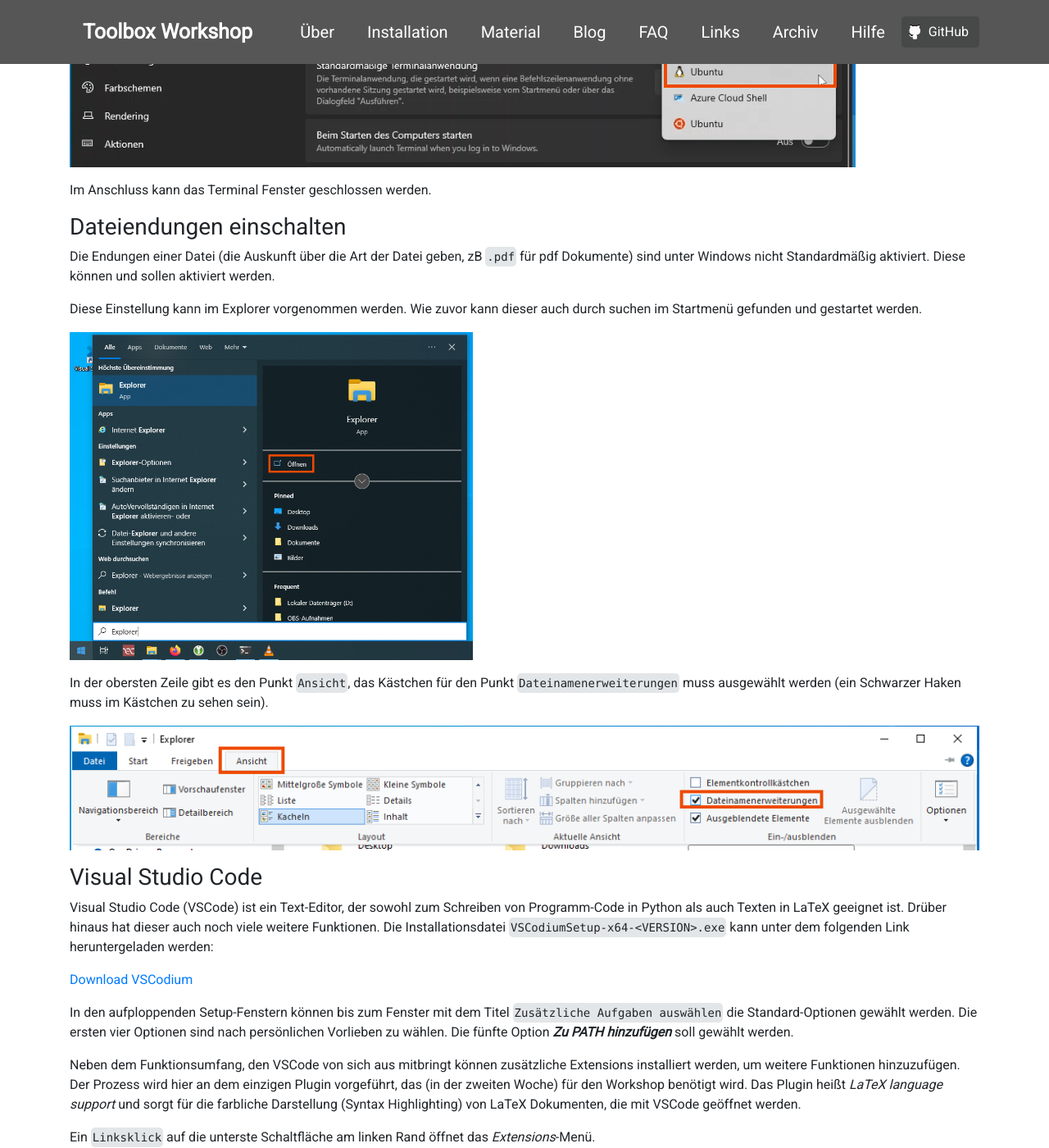
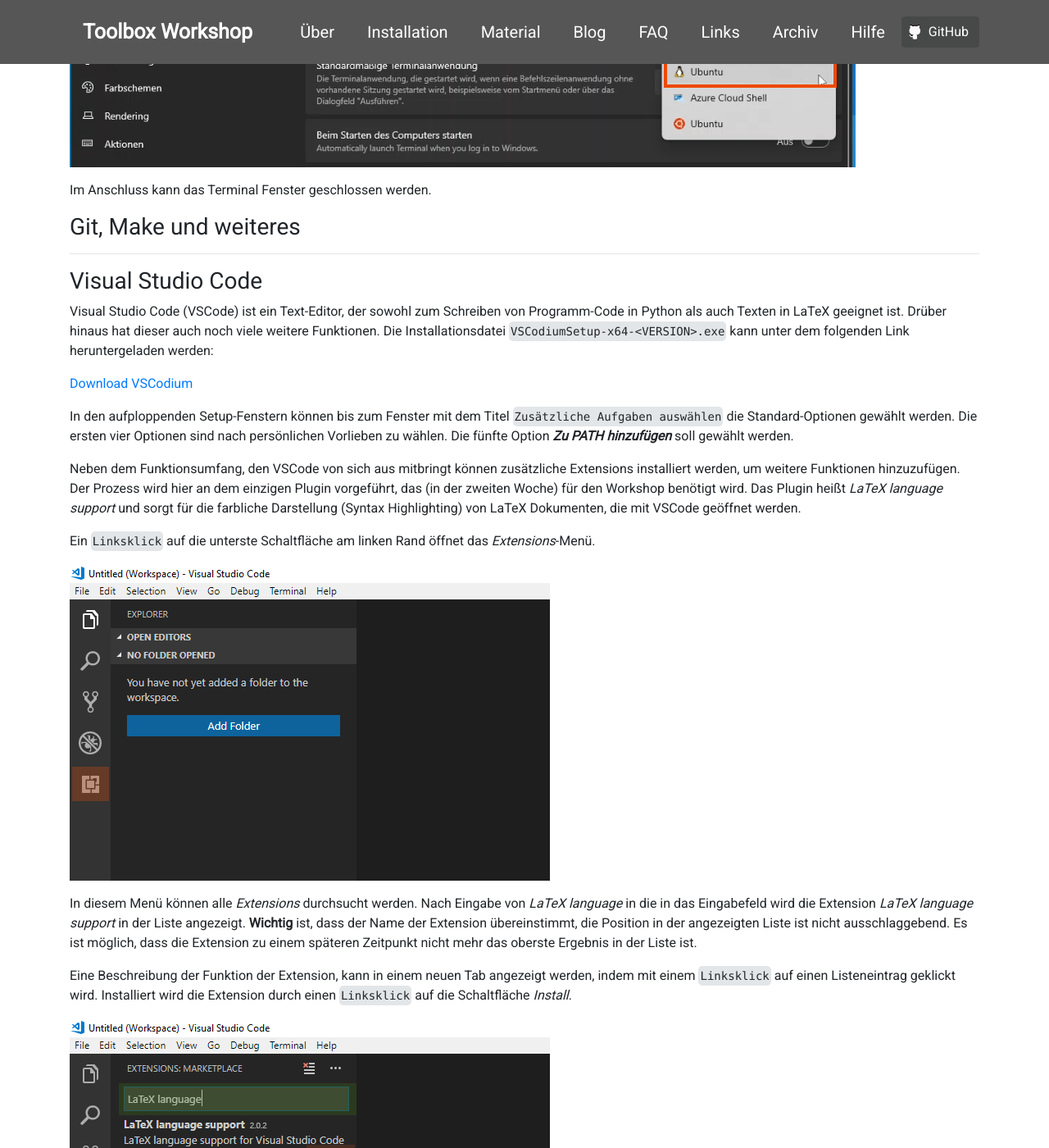
Before and after one commit to pep-dortmund/homepage-toolbox, a Jekyll site: the page built from install/windows.md, in a window 1280 px wide and 1400 px high, scrolled down 13693 px. Shown: the whole window at 82% size. Built offline with Jekyll 4.4.1, drawn with Linux system fonts in a browser that asks for light colours; nearby versions of some CDN libraries.

```diff
--- a/install/windows.md
+++ b/install/windows.md
@@ -257,19 +257,10 @@
 
 Im Anschluss kann das Terminal Fenster geschlossen werden.
 
-### Dateiendungen einschalten
 
-Die Endungen einer Datei (die Auskunft über die Art der Datei geben, zB `.pdf` für pdf Dokumente)
-sind unter Windows nicht Standardmäßig aktiviert. Diese können und sollen aktiviert werden.
+### Git, Make und weiteres
 
-Diese Einstellung kann im Explorer vorgenommen werden. Wie zuvor kann dieser auch durch suchen im Startmenü gefunden und gestartet werden.
-
-<img alt="" src="/img/explorer/explorer-start.png" class="screenshot" />
-
-In der obersten Zeile gibt es den Punkt `Ansicht`, das Kästchen für den Punkt `Dateinamenerweiterungen` muss ausgewählt werden (ein Schwarzer Haken muss im Kästchen zu sehen sein).
-
-<img alt="" src="/img/explorer/explorer-fileext.png" class="screenshot" />
-
+---
 
 ### <a id="VSCode"></a>Visual Studio Code
 
```
